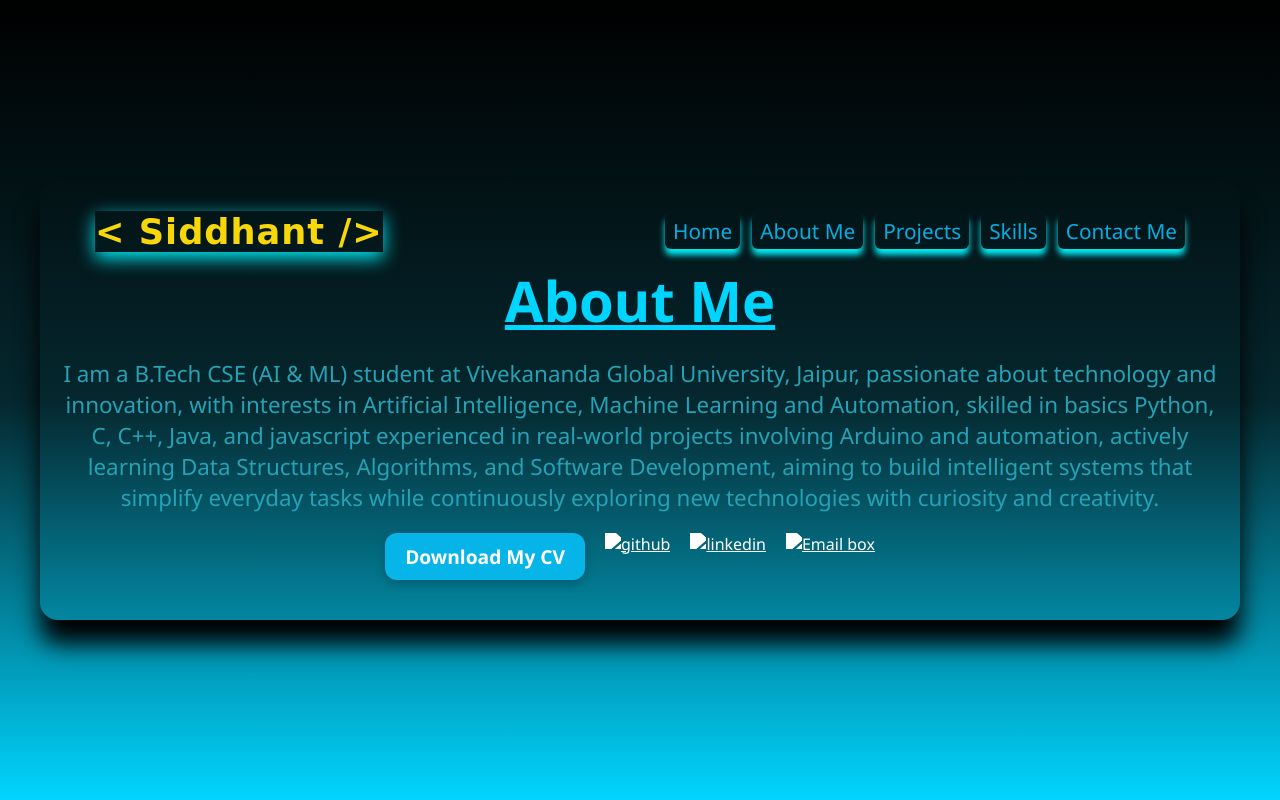
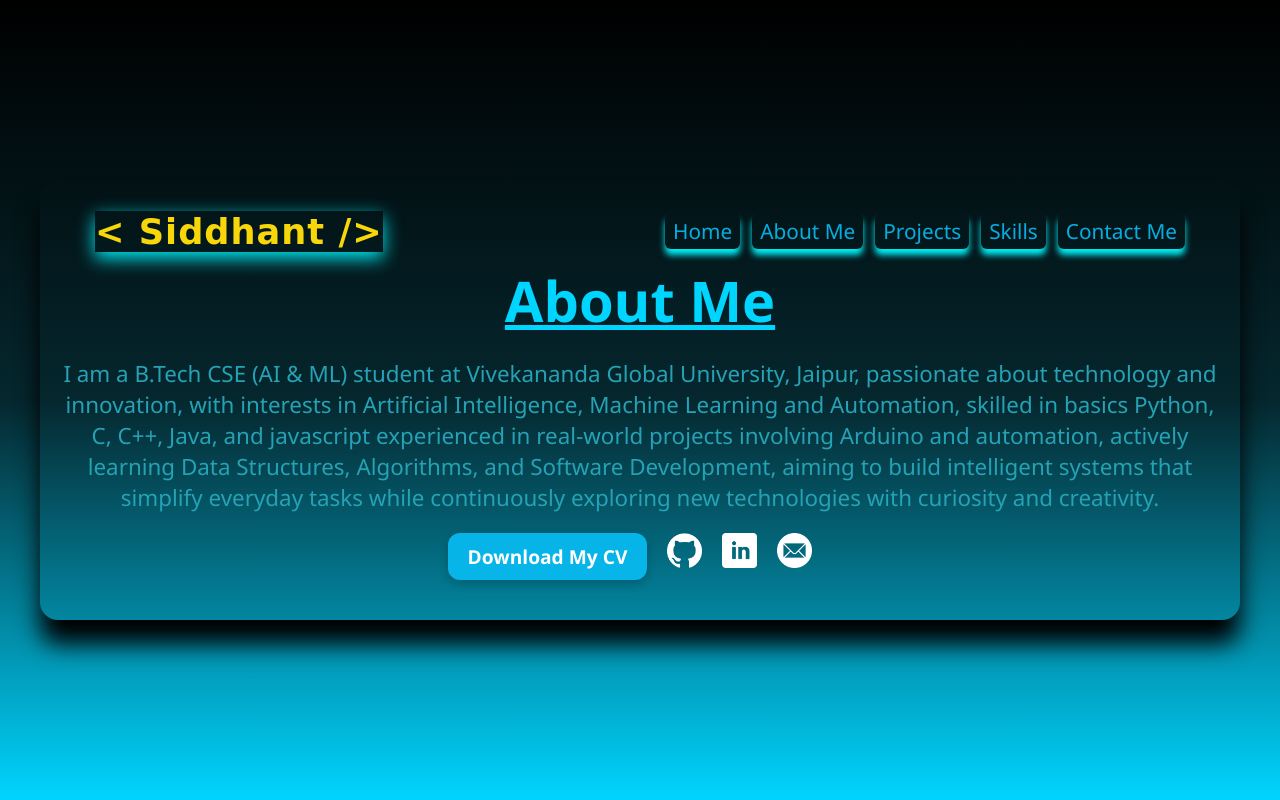
Before and after one commit to siddhant-vgu/My-Portfolio, a plain HTML site: page HTML/About.html in a window 1280 px wide. Drawn offline with Linux system fonts and the light colour scheme; the site is published under a folder, as on GitHub Pages, so addresses that start at the root find nothing.

Commit message:
Directory Restructuring

```diff
--- a/HTML/About.html
+++ b/HTML/About.html
@@ -44,9 +44,9 @@
                 </div>
 
                 <div class="Social-media">
-                    <a href="https://github.com/siddhant-vgu"><img src="/My-Portfolio/Image/github.png" alt="github"></a>
-                    <a href="https://www.linkedin.com/in/siddhant-yadav-658a0b331/"><img src="/My-Portfolio/Image/linkedin.png" alt="linkedin"></a>
-                    <a href="https://mail.google.com/mail/?view=cm&to=siddhantyad12@gmail.com" target="_blank" rel="noopener noreferrer"><img src="/My-Portfolio/Image/email.png" alt="Email box"></a>
+                    <a href="https://github.com/siddhant-vgu"><img src="../Image/github.png" alt="github"></a>
+                    <a href="https://www.linkedin.com/in/siddhant-yadav-658a0b331/"><img src="../Image/linkedin.png" alt="linkedin"></a>
+                    <a href="https://mail.google.com/mail/?view=cm&to=siddhantyad12@gmail.com" target="_blank" rel="noopener noreferrer"><img src="../Image/email.png" alt="Email box"></a>
                 </div>
             </footer>
 
```
